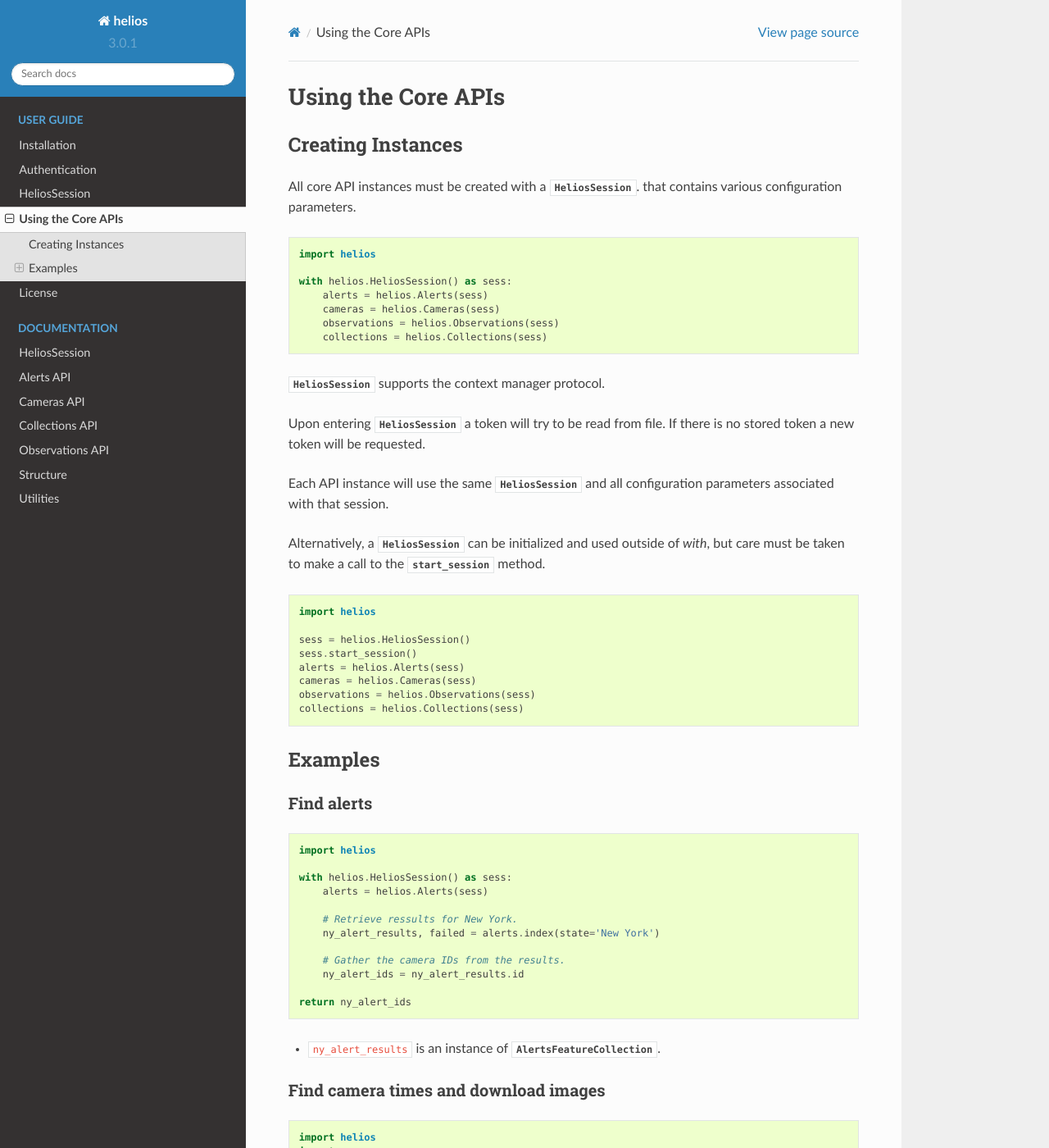
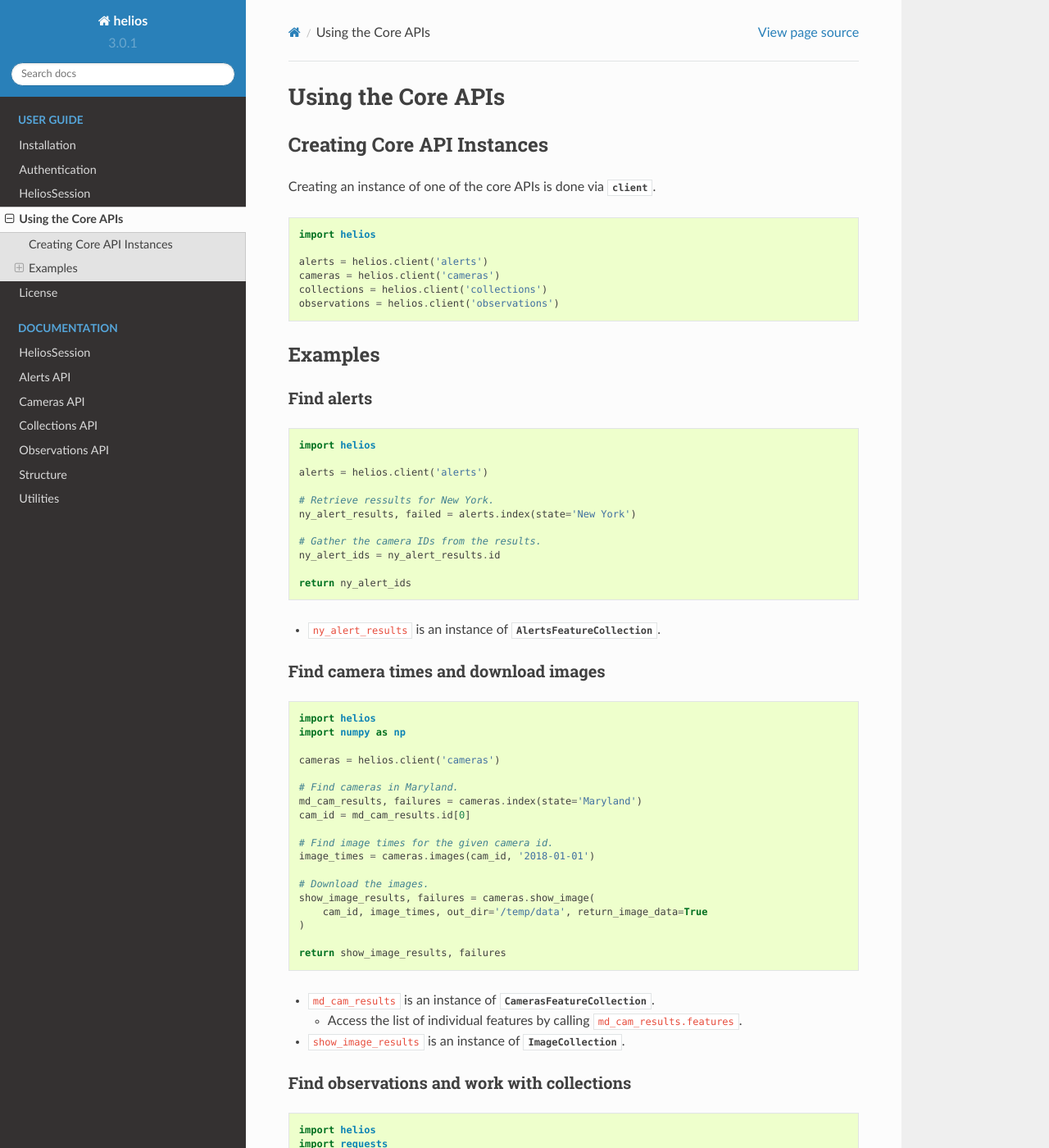
Before and after one commit to helios-earth/helios-sdk-python, a Sphinx documentation site: the page built from docs/user/core_apis_guide.rst, in a window 1280 px wide and 1400 px high. Shown: the whole window at 82% size. Built offline with Sphinx 7.4.7 and the Read the Docs theme 2.0.0, drawn with Linux system fonts in a browser that asks for light colours; some of the changed text lies outside the part shown.

Commit message:
Updating all docs to reflect change to client() calls for core API instance creation.

```diff
--- a/docs/user/core_apis_guide.rst
+++ b/docs/user/core_apis_guide.rst
@@ -1,45 +1,19 @@
 Using the Core APIs
 ===================
 
-Creating Instances
-------------------
+Creating Core API Instances
+---------------------------
 
-All core API instances must be created with a :class:`HeliosSession <helios.core.session.HeliosSession>`.
-that contains various configuration parameters.
+Creating an instance of one of the core APIs is done via :meth:`client <helios.client>`.
 
 .. code-block:: python
 
     import helios
 
-    with helios.HeliosSession() as sess:
-        alerts = helios.Alerts(sess)
-        cameras = helios.Cameras(sess)
-        observations = helios.Observations(sess)
-        collections = helios.Collections(sess)
-
-:class:`HeliosSession <helios.core.session.HeliosSession>` supports the context manager protocol.
-
-Upon entering :class:`HeliosSession <helios.core.session.HeliosSession>` a token will try to
-be read from file.  If there is no stored token a new token will be requested.
-
-Each API instance will use the same :class:`HeliosSession <helios.core.session.HeliosSession>`
-and all configuration parameters associated with that session.
-
-Alternatively, a :class:`HeliosSession <helios.core.session.HeliosSession>` can
-be initialized and used outside of `with`, but care must be taken to make
-a call to the :meth:`start_session <helios.core.session.HeliosSession.start_session>`
-method.
-
-.. code-block:: python
-
-    import helios
-
-    sess = helios.HeliosSession()
-    sess.start_session()
-    alerts = helios.Alerts(sess)
-    cameras = helios.Cameras(sess)
-    observations = helios.Observations(sess)
-    collections = helios.Collections(sess)
+    alerts = helios.client('alerts')
+    cameras = helios.client('cameras')
+    collections = helios.client('collections')
+    observations = helios.client('observations')
 
 Examples
 --------
@@ -51,14 +25,13 @@ Find alerts
 
     import helios
 
-    with helios.HeliosSession() as sess:
-        alerts = helios.Alerts(sess)
+    alerts = helios.client('alerts')
 
-        # Retrieve ressults for New York.
-        ny_alert_results, failed = alerts.index(state='New York')
+    # Retrieve ressults for New York.
+    ny_alert_results, failed = alerts.index(state='New York')
 
-        # Gather the camera IDs from the results.
-        ny_alert_ids = ny_alert_results.id
+    # Gather the camera IDs from the results.
+    ny_alert_ids = ny_alert_results.id
 
     return ny_alert_ids
 
@@ -74,22 +47,21 @@ Find camera times and download images
     import helios
     import numpy as np
 
-        with helios.HeliosSession() as sess:
-            cameras = helios.Cameras(sess)
+    cameras = helios.client('cameras')
 
-            # Find cameras in Maryland.
-            md_cam_results, failures = cameras.index(state='Maryland')
-            cam_id = md_cam_results.id[0]
+    # Find cameras in Maryland.
+    md_cam_results, failures = cameras.index(state='Maryland')
+    cam_id = md_cam_results.id[0]
 
-            # Find image times for the given camera id.
-            image_times = cameras.images(cam_id, '2018-01-01')
+    # Find image times for the given camera id.
+    image_times = cameras.images(cam_id, '2018-01-01')
 
-            # Download the images.
-            show_image_results, failures = cameras.show_image(
-                cam_id, image_times, out_dir='/temp/data', return_image_data=True
-            )
+    # Download the images.
+    show_image_results, failures = cameras.show_image(
+        cam_id, image_times, out_dir='/temp/data', return_image_data=True
+    )
 
-        return show_image_results, failures
+    return show_image_results, failures
 
 - ``md_cam_results`` is an instance of :class:`CamerasFeatureCollection <helios.cameras_api.CamerasFeatureCollection>`.
 
@@ -106,42 +78,68 @@ Find observations and work with collections
     import requests
     from helios.utilities import parsing_utils
 
-    with helios.HeliosSession() as sess:
-        observations = helios.Observations(sess)
-        collections = helios.Collections(sess)
+    observations = helios.client('observations')
+    collections = helios.collections('collections')
 
-        # Find Observations
-        index_results, failures = observations.index(
-            state='georgia',
-            sensors='sensors[visibility]=0',
-            time_min='2018-02-10T18:00Z',
-            time_max='2018-02-10T18:15Z'
-        )
+    # Find Observations
+    index_results, failures = observations.index(
+        state='georgia',
+        sensors='sensors[visibility]=0',
+        time_min='2018-02-10T18:00Z',
+        time_max='2018-02-10T18:15Z'
+    )
 
-        # Get id for each observation feature.
-        ids = [x.id for x in index_results.features]
+    # Get id for each observation feature.
+    ids = [x.id for x in index_results.features]
 
-        # Convenience properties also exist for combining attributes from all features.
-        ids = index_results.id
+    # Convenience properties also exist for combining attributes from all features.
+    ids = index_results.id
 
-        # Create new collection.
-        new_id = collections.create(
-            'Temp Collection', 'example collection', ['test', 'temp']
-        )
+    # Create new collection.
+    new_id = collections.create(
+        'Temp Collection', 'example collection', ['test', 'temp']
+    )
 
-        # Add Observations to collection.
-        payload = [{'observation_id': x} for x in ids]
-        add_result, failures = collections.add_image(new_id, payload)
+    # Add Observations to collection.
+    payload = [{'observation_id': x} for x in ids]
+    add_result, failures = collections.add_image(new_id, payload)
 
-        # Check for http failures.
-        if len(add_result.failed) > 0:
-            print('Failures occurred!')
+    # Check for http failures.
+    if len(add_result.failed) > 0:
+        print('Failures occurred!')
 
-        # Simple data analysis - find all unique cameras for the added observation images.
-        ims = collections.images(new_id)
-        cams = set([parsing_utils.parse_camera(x) for x in ims])
+    # Simple data analysis - find all unique cameras for the added observation images.
+    ims = collections.images(new_id)
+    cams = set([parsing_utils.parse_camera(x) for x in ims])
 
 
 - ``index_results`` is an instance of :class:`ObservationsFeatureCollection <helios.observations_api.ObservationsFeatureCollection>`.
 
   - Access the list of individual features by calling ``index_results.features``.
+
+Find Observations Based on Sensor Value
+~~~~~~~~~~~~~~~~~~~~~~~~~~~~~~~~~~~~~~~
+
+.. code-block:: python
+
+    import helios
+
+    obs_inst = helios.client('observations')
+    state = 'Maryland'
+    bbox = [-169.352,1.137,-1.690,64.008]
+    sensors = 'sensors[visibility][min]=0&sensors[visibility][max]=1'
+    results, failures = obs.index(state=state, bbox=bbox, sensors=sensors)
+
+
+Find Observations Transitions
+~~~~~~~~~~~~~~~~~~~~~~~~~~~~~
+
+Example for transition from dry/wet to partial/full-snow road conditions:
+
+.. code-block:: python
+
+    import helios
+    obs_inst = helios.client('observations')
+    # transition from dry/wet to partial/fully-covered snow roads
+    sensors = 'sensors[road_weather][data][min]=6&sensors[road_weather][prev][max]=3'
+    results, failures = obs.index(sensors=sensors_query)
```
Also changed, not shown: README.md (+21 -9 lines), docs/user/session_guide.rst (+29 -30 lines), 2 other files.
